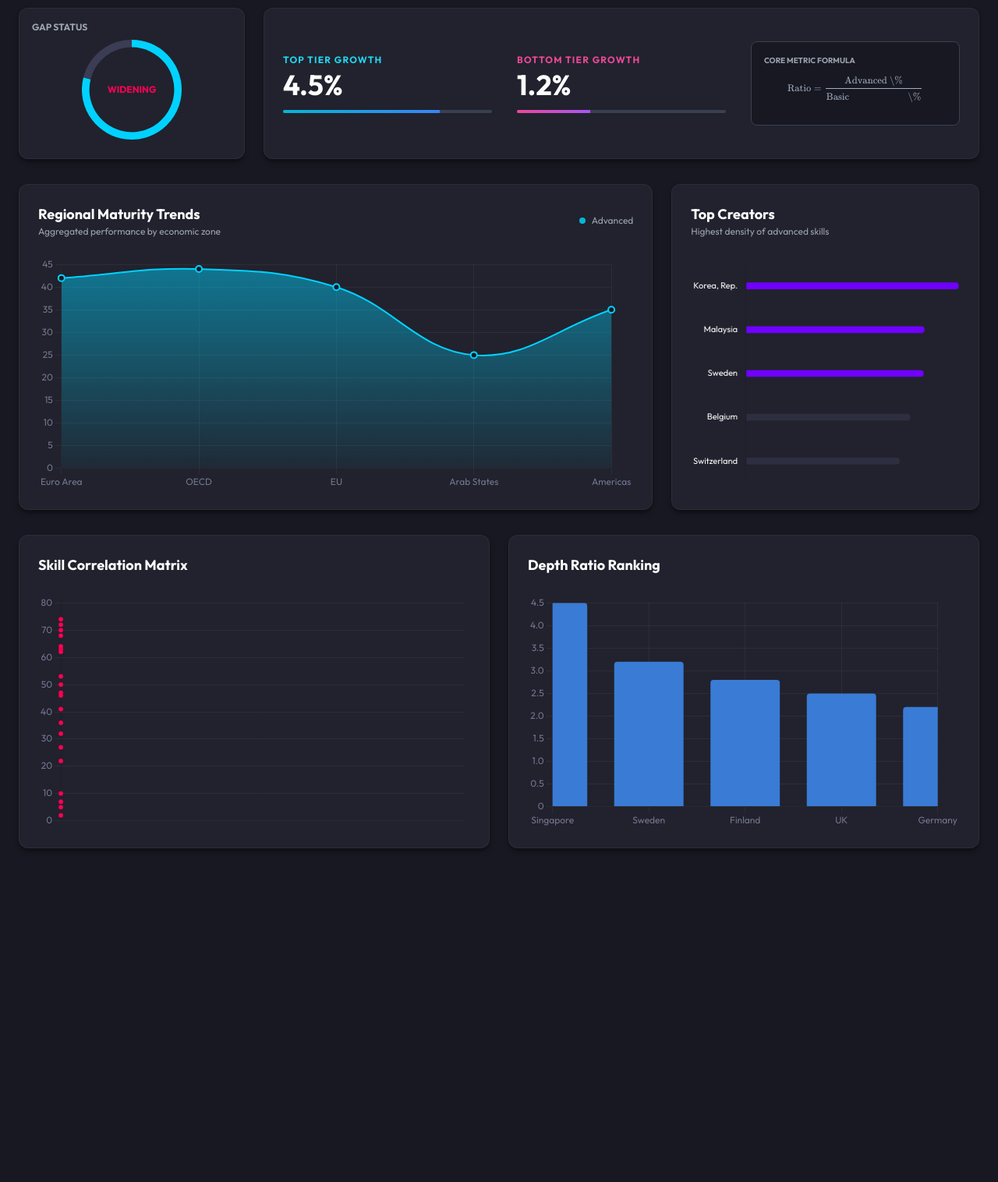
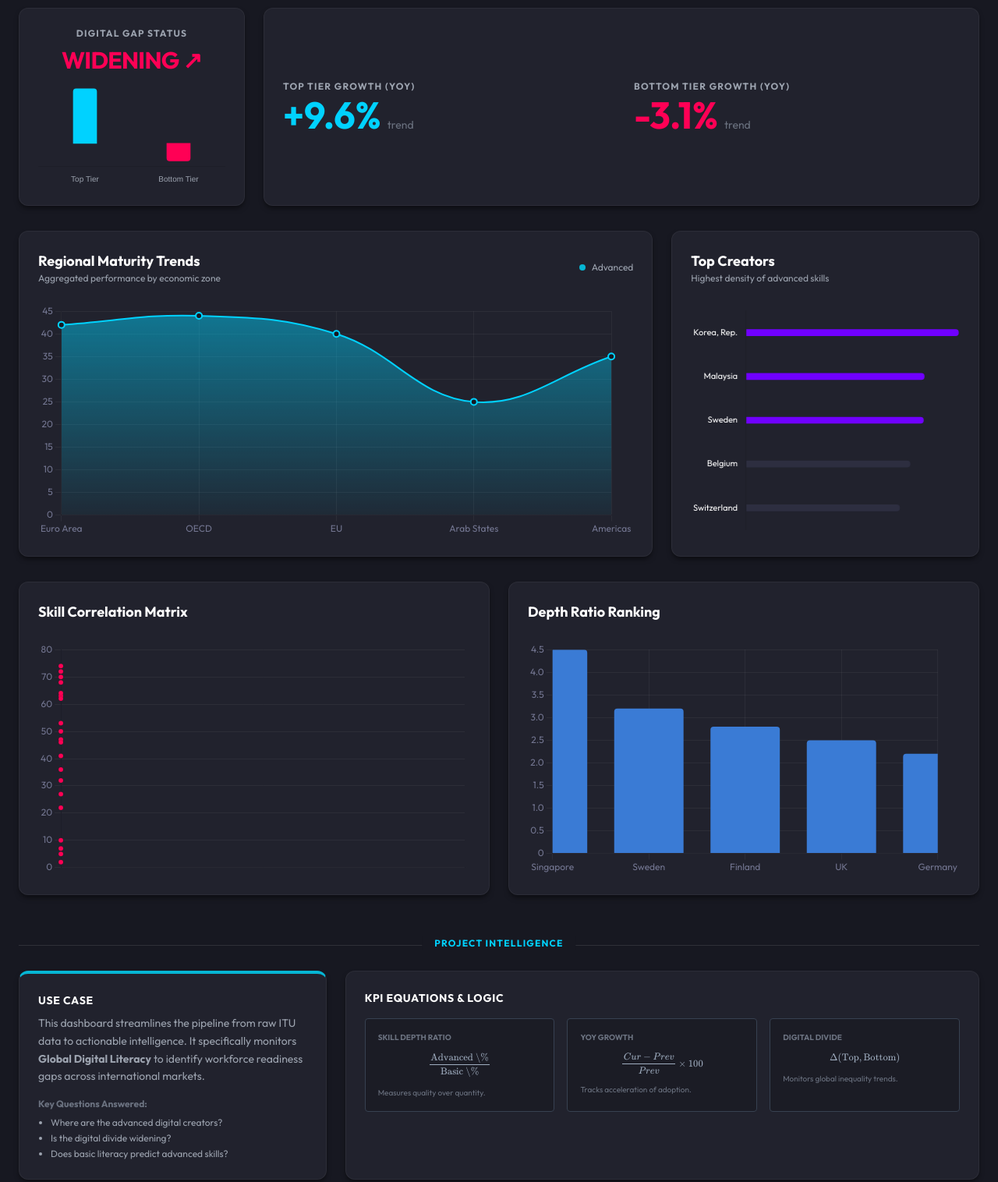
Before and after one commit to Jsznn/bi-project-1, a plain HTML site: page public/index.html in a window 1280 px wide. Shown: the part 140-1656 px from the top of the page at 78% size. Before the commit the page ends 1260 px from the top, so only its background shows below. Drawn offline with nearby package versions, Linux system fonts and the light colour scheme; no server answers.

Commit message:
Enhance frontend with new KPI visuals and dark theme

```diff
--- a/public/index.html
+++ b/public/index.html
@@ -23,7 +23,7 @@
             color: #ffffff;
         }
 
-        /* Card Styling to match the 'Space' Image */
+        /* Card Styling */
         .card {
             background-color: #21222d;
             border-radius: 12px;
@@ -57,6 +57,27 @@
         mjx-container {
             color: #a0aec0 !important;
             font-size: 90% !important;
+        }
+
+        /* Section Divider */
+        .section-divider {
+            border-top: 1px solid rgba(255, 255, 255, 0.1);
+            margin: 4rem 0 2rem;
+            position: relative;
+        }
+
+        .section-divider span {
+            position: absolute;
+            top: -12px;
+            left: 50%;
+            transform: translateX(-50%);
+            background: #171821;
+            padding: 0 1rem;
+            color: #00d2ff;
+            font-size: 0.75rem;
+            font-weight: 700;
+            letter-spacing: 0.1em;
+            text-transform: uppercase;
         }
     </style>
 </head>
@@ -93,49 +114,42 @@
             </span>
         </div>
 
-        <!-- Section 1: Top Metrics (KPIs) -->
+        <!-- Section 1: Growth & Gap Metrics -->
         <div class="grid grid-cols-1 md:grid-cols-4 gap-6 mb-8">
 
-            <!-- Skill Depth (Donut Style) -->
-            <div class="card flex flex-col items-center justify-center relative col-span-1">
-                <h3 class="absolute top-4 left-4 text-xs font-bold text-gray-400 uppercase">Gap Status</h3>
-                <div class="w-32 h-32 relative mt-4">
-                    <canvas id="gapDonut"></canvas>
-                    <div class="absolute inset-0 flex items-center justify-center flex-col">
-                        <span id="gapStatusText" class="text-xs text-gray-400">Status</span>
-                    </div>
+            <!-- Gap Status Card (New Layout) -->
+            <div class="card flex flex-col items-center justify-between col-span-1">
+                <div class="w-full text-center">
+                    <h3 class="text-xs font-bold text-gray-400 uppercase tracking-widest mb-2">Digital Gap Status</h3>
+                    <div id="gapStatusText" class="text-3xl font-bold mt-1 tracking-tight">--</div>
+                </div>
+
+                <!-- New Graph for Gap Metric -->
+                <div class="w-full h-32 mt-4">
+                    <canvas id="gapBarChart"></canvas>
                 </div>
             </div>
 
-            <!-- KPI Cards (Neon Stats) -->
-            <div class="card col-span-3 grid grid-cols-1 md:grid-cols-3 gap-8 items-center">
-                <!-- Top Growth -->
+            <!-- Growth Cards -->
+            <div class="card col-span-3 grid grid-cols-1 md:grid-cols-2 gap-8 items-center">
+                <!-- Top Tier Growth -->
                 <div>
-                    <h3 class="text-xs font-bold text-cyan-400 uppercase tracking-widest mb-1">Top Tier Growth</h3>
-                    <div class="flex items-end gap-2">
-                        <span id="topGrowth" class="text-4xl font-bold text-white">--%</span>
-                    </div>
-                    <div class="w-full bg-gray-700 h-1 mt-3 rounded-full overflow-hidden">
-                        <div class="bg-gradient-to-r from-cyan-500 to-blue-500 h-full" style="width: 75%"></div>
+                    <h3 class="text-xs font-bold text-gray-400 uppercase tracking-widest mb-1">Top Tier Growth (YoY)
+                    </h3>
+                    <div class="flex items-baseline gap-2">
+                        <span id="topGrowth" class="text-5xl font-bold text-white">--%</span>
+                        <span id="topGrowthLabel" class="text-sm font-medium text-gray-500">trend</span>
                     </div>
                 </div>
 
-                <!-- Bottom Growth -->
+                <!-- Bottom Tier Growth -->
                 <div>
-                    <h3 class="text-xs font-bold text-pink-500 uppercase tracking-widest mb-1">Bottom Tier Growth</h3>
-                    <div class="flex items-end gap-2">
-                        <span id="bottomGrowth" class="text-4xl font-bold text-white">--%</span>
+                    <h3 class="text-xs font-bold text-gray-400 uppercase tracking-widest mb-1">Bottom Tier Growth (YoY)
+                    </h3>
+                    <div class="flex items-baseline gap-2">
+                        <span id="bottomGrowth" class="text-5xl font-bold text-white">--%</span>
+                        <span id="bottomGrowthLabel" class="text-sm font-medium text-gray-500">trend</span>
                     </div>
-                    <div class="w-full bg-gray-700 h-1 mt-3 rounded-full overflow-hidden">
-                        <div class="bg-gradient-to-r from-pink-500 to-purple-500 h-full" style="width: 35%"></div>
-                    </div>
-                </div>
-
-                <!-- Equation Box -->
-                <div class="bg-[#171821] p-4 rounded-lg border border-gray-700">
-                    <p class="text-[10px] text-gray-400 font-bold mb-2 uppercase">Core Metric Formula</p>
-                    <p class="text-sm font-mono text-gray-300">$$ \text{Ratio} = \frac{\text{Advanced \%}}{\text{Basic
-                        \%}} $$</p>
                 </div>
             </div>
         </div>
@@ -143,14 +157,13 @@
         <!-- Section 2: Main Charts -->
         <div class="grid grid-cols-1 lg:grid-cols-3 gap-6 mb-8">
 
-            <!-- Main Area Chart (Regional Maturity) - Matches "Completed Flights" -->
+            <!-- Regional Maturity -->
             <div class="card lg:col-span-2">
                 <div class="flex justify-between items-center mb-6">
                     <div>
                         <h3 class="text-lg font-bold text-white">Regional Maturity Trends</h3>
                         <p class="text-xs text-gray-400">Aggregated performance by economic zone</p>
                     </div>
-                    <!-- Legend Dots -->
                     <div class="flex gap-4">
                         <div class="flex items-center gap-2">
                             <div class="w-2 h-2 rounded-full bg-cyan-500"></div><span
@@ -163,7 +176,7 @@
                 </div>
             </div>
 
-            <!-- Top Creators (Matches "Top 5 Stores") -->
+            <!-- Top Creators -->
             <div class="card lg:col-span-1">
                 <div class="mb-6">
                     <h3 class="text-lg font-bold text-white">Top Creators</h3>
@@ -192,6 +205,54 @@
             </div>
         </div>
 
+        <!-- Footer Section: Project Context -->
+        <div class="section-divider">
+            <span>Project Intelligence</span>
+        </div>
+
+        <div class="grid grid-cols-1 lg:grid-cols-3 gap-6 mb-12">
+            <div class="card lg:col-span-1 border-t-4 border-t-cyan-500">
+                <h3 class="text-sm font-bold text-white uppercase tracking-wider mb-2">Use Case</h3>
+                <p class="text-sm text-gray-400 leading-relaxed mb-4">
+                    This dashboard streamlines the pipeline from raw ITU data to actionable intelligence.
+                    It specifically monitors <strong>Global Digital Literacy</strong> to identify workforce readiness
+                    gaps across international markets.
+                </p>
+                <div class="text-xs text-gray-500">
+                    <strong>Key Questions Answered:</strong>
+                    <ul class="list-disc ml-4 mt-2 space-y-1 text-gray-400">
+                        <li>Where are the advanced digital creators?</li>
+                        <li>Is the digital divide widening?</li>
+                        <li>Does basic literacy predict advanced skills?</li>
+                    </ul>
+                </div>
+            </div>
+
+            <div class="card lg:col-span-2">
+                <h3 class="text-sm font-bold text-white uppercase tracking-wider mb-4">KPI Equations & Logic</h3>
+                <div class="grid grid-cols-1 md:grid-cols-3 gap-4">
+                    <div
+                        class="bg-[#1b1c25] p-4 rounded border border-gray-700 hover:border-cyan-500/50 transition-colors">
+                        <p class="text-[10px] text-gray-500 uppercase font-bold mb-2">Skill Depth Ratio</p>
+                        <p class="text-sm text-gray-200 mb-1">$$ \frac{\text{Advanced \%}}{\text{Basic \%}} $$</p>
+                        <p class="text-[10px] text-gray-500 mt-2">Measures quality over quantity.</p>
+                    </div>
+                    <div
+                        class="bg-[#1b1c25] p-4 rounded border border-gray-700 hover:border-cyan-500/50 transition-colors">
+                        <p class="text-[10px] text-gray-500 uppercase font-bold mb-2">YoY Growth</p>
+                        <p class="text-sm text-gray-200 mb-1">$$ \frac{Cur - Prev}{Prev} \times 100 $$</p>
+                        <p class="text-[10px] text-gray-500 mt-2">Tracks acceleration of adoption.</p>
+                    </div>
+                    <div
+                        class="bg-[#1b1c25] p-4 rounded border border-gray-700 hover:border-cyan-500/50 transition-colors">
+                        <p class="text-[10px] text-gray-500 uppercase font-bold mb-2">Digital Divide</p>
+                        <p class="text-sm text-gray-200 mb-1">$$ \Delta(\text{Top}, \text{Bottom}) $$</p>
+                        <p class="text-[10px] text-gray-500 mt-2">Monitors global inequality trends.</p>
+                    </div>
+                </div>
+            </div>
+        </div>
+
     </div>
 
     <!-- Logic Script -->
@@ -207,8 +268,8 @@
                     { "country": "Switzerland", "pct_above_basic": 57.3 }
                 ],
                 "digital_divide": {
-                    "top_tier_avg_growth": 4.5,
-                    "bottom_tier_avg_growth": 1.2
+                    "top_tier_avg_growth": 9.6,
+                    "bottom_tier_avg_growth": -3.1
                 },
                 "depth_leaders": [
                     { "country": "Singapore", "skill_depth_ratio": 4.5 }, { "country": "Sweden", "skill_depth_ratio": 3.2 },
@@ -218,7 +279,7 @@
                 "correlation": Array.from({ length: 20 }, () => ({
                     x: Math.floor(Math.random() * 80),
                     y: Math.floor(Math.random() * 80)
-                })), // Random scatter for visual effect
+                })),
                 "regional_index": [
                     { "country_name": "Euro Area", "pct_above_basic": 42 },
                     { "country_name": "OECD", "pct_above_basic": 44 },
@@ -244,7 +305,6 @@
                 document.getElementById('mockNotice').classList.remove('hidden');
             }
 
-            // Transform correlation data if from real backend to match scatter format
             if (data.correlation && data.correlation[0].pct_basic) {
                 data.correlation = data.correlation.map(d => ({ x: d.pct_basic, y: d.pct_above_basic }));
             }
@@ -259,36 +319,67 @@
             const bottom = divideData.bottom_tier_avg_growth || 0;
             const gapIsWidening = top > bottom;
 
-            document.getElementById('topGrowth').innerText = top.toFixed(1) + "%";
-            document.getElementById('bottomGrowth').innerText = bottom.toFixed(1) + "%";
+            // Helper to style positive/negative
+            const styleMetric = (elementId, value) => {
+                const el = document.getElementById(elementId);
+                el.innerText = (value > 0 ? "+" : "") + value.toFixed(1) + "%";
+                if (value >= 0) {
+                    el.style.color = "#00d2ff"; // Cyan
+                } else {
+                    el.style.color = "#ff0055"; // Pink/Red
+                }
+            };
 
-            // Render Donut for Gap Status
-            const ctxDonut = document.getElementById('gapDonut').getContext('2d');
-            createOrUpdateChart('gapDonut', ctxDonut, {
-                type: 'doughnut',
+            styleMetric('topGrowth', top);
+            styleMetric('bottomGrowth', bottom);
+
+            // Render Gap Comparison Bar Chart
+            const ctxGap = document.getElementById('gapBarChart').getContext('2d');
+            createOrUpdateChart('gapBarChart', ctxGap, {
+                type: 'bar',
                 data: {
-                    labels: ['Top', 'Bottom'],
+                    labels: ['Top Tier', 'Bottom Tier'],
                     datasets: [{
                         data: [top, bottom],
-                        backgroundColor: ['#00d2ff', '#3a3d54'],
-                        borderWidth: 0,
-                        cutout: '85%'
+                        backgroundColor: [
+                            top >= 0 ? '#00d2ff' : '#ff0055',
+                            bottom >= 0 ? '#00d2ff' : '#ff0055'
+                        ],
+                        borderRadius: 4,
+                        barThickness: 30
                     }]
                 },
-                options: { responsive: true, maintainAspectRatio: false, plugins: { legend: { display: false }, tooltip: { enabled: false } } }
+                options: {
+                    responsive: true,
+                    maintainAspectRatio: false,
+                    plugins: { legend: { display: false } },
+                    scales: {
+                        y: {
+                            display: false, // Hide Y axis for cleaner look
+                            grid: { display: false }
+                        },
+                        x: {
+                            grid: { display: false },
+                            ticks: { color: '#9ca3af', font: { size: 10 } }
+                        }
+                    }
+                }
             });
 
+            // Status Text Styling
             const statusText = document.getElementById('gapStatusText');
             statusText.innerText = gapIsWidening ? "WIDENING" : "CLOSING";
-            statusText.style.color = gapIsWidening ? "#ff0055" : "#00d2ff";
-            statusText.style.fontWeight = "bold";
+            statusText.style.color = gapIsWidening ? "#ff0055" : "#00d2ff"; // Pink for warning, Cyan for good
+
+            // Add arrow indicator
+            const arrow = gapIsWidening ? "↗" : "↘";
+            statusText.innerText += " " + arrow;
         }
 
         function renderCharts(data) {
             Chart.defaults.color = '#737691';
             Chart.defaults.font.family = "'Outfit', sans-serif";
 
-            // Common Options for Dark Theme
             const darkOptions = {
                 responsive: true,
                 maintainAspectRatio: false,
@@ -299,11 +390,9 @@
                 }
             };
 
-            // 1. Regional Maturity (Curved Area Chart - "Completed Flights" Style)
             const ctxRegion = document.getElementById('regionChart').getContext('2d');
-            // Create Gradient
             const gradientRegion = ctxRegion.createLinearGradient(0, 0, 0, 300);
-            gradientRegion.addColorStop(0, 'rgba(0, 210, 255, 0.5)'); // Cyan
+            gradientRegion.addColorStop(0, 'rgba(0, 210, 255, 0.5)');
             gradientRegion.addColorStop(1, 'rgba(0, 210, 255, 0.0)');
 
             createOrUpdateChart('region', ctxRegion, {
@@ -317,7 +406,7 @@
                         borderColor: '#00d2ff',
                         borderWidth: 2,
                         fill: true,
-                        tension: 0.4, // Curvy line
+                        tension: 0.4,
                         pointBackgroundColor: '#171821',
                         pointBorderColor: '#00d2ff',
                         pointBorderWidth: 2,
@@ -327,7 +416,6 @@
                 options: darkOptions
             });
 
-            // 2. Top Creators (Horizontal Bar - "Top 5 Stores" Style)
             const ctxTop = document.getElementById('topChart').getContext('2d');
             createOrUpdateChart('top', ctxTop, {
                 type: 'bar',
@@ -335,11 +423,7 @@
                     labels: data.top_advanced.map(d => d.country_name || d.country),
                     datasets: [{
                         data: data.top_advanced.map(d => d.pct_above_basic),
-                        backgroundColor: (context) => {
-                            const val = context.raw;
-                            // Color logic: Top 3 get bright neon, others get muted
-                            return context.dataIndex < 3 ? '#7000ff' : '#2d2e40';
-                        },
+                        backgroundColor: (context) => context.dataIndex < 3 ? '#7000ff' : '#2d2e40',
                         borderRadius: 4,
                         barThickness: 8
                     }]
@@ -354,13 +438,12 @@
                 }
             });
 
-            // 3. Scatter (Neon Dots)
             const ctxScatter = document.getElementById('scatterChart').getContext('2d');
             createOrUpdateChart('scatter', ctxScatter, {
                 type: 'scatter',
                 data: {
                     datasets: [{
-                        data: data.correlation, // already processed in loadDashboard
+                        data: data.correlation,
                         backgroundColor: '#ff0055',
                         pointRadius: 3,
                         pointHoverRadius: 6
@@ -369,7 +452,6 @@
                 options: darkOptions
             });
 
-            // 4. Ratio Chart (Vertical Bars)
             const ctxRatio = document.getElementById('ratioChart').getContext('2d');
             createOrUpdateChart('ratio', ctxRatio, {
                 type: 'bar',
@@ -390,7 +472,6 @@
             charts[key] = new Chart(ctx, config);
         }
 
-        // Init
         loadDashboard();
     </script>
 </body>
```
